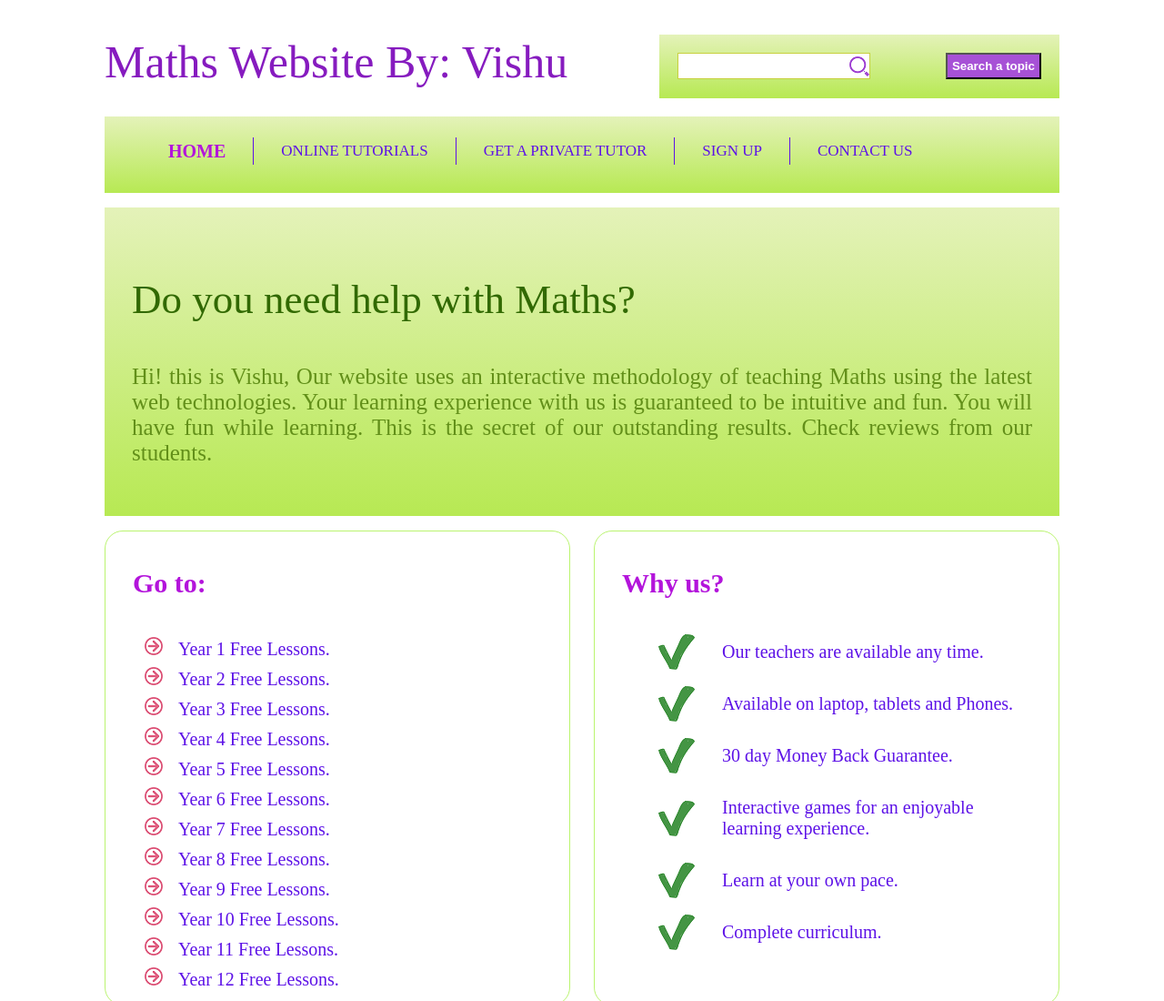
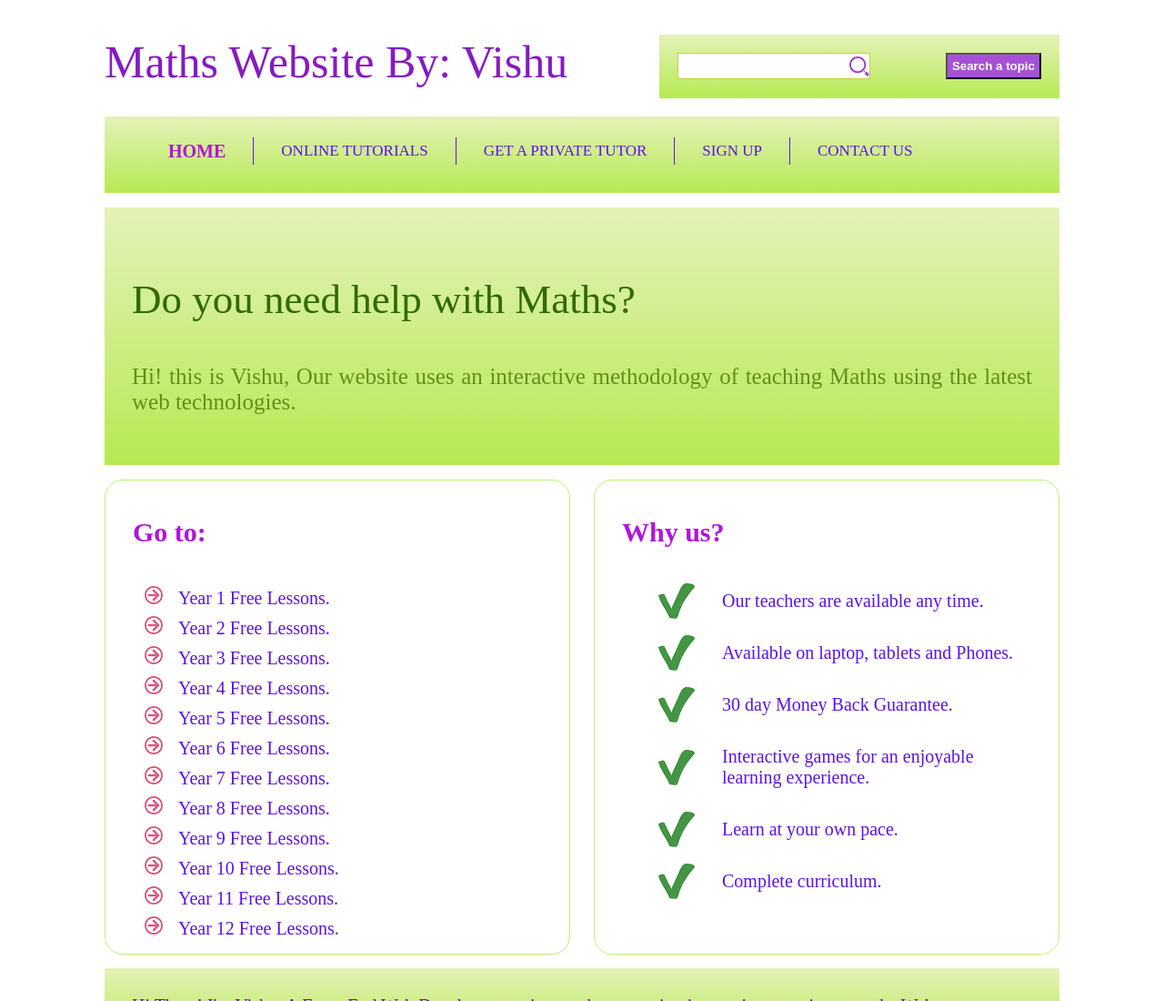
Before and after one commit to kvishalll/Math-Website, a plain HTML site: page index.html in a window 1280 px wide. Shown: the top 1100 px of the page at 91% size. Drawn offline with Linux system fonts and the light colour scheme.

Commit message:
New Update

```diff
--- a/index.html
+++ b/index.html
@@ -36,10 +36,8 @@
                 <h3>Do you need help with Maths?</h3>
                 <p>Hi! this is Vishu, Our website uses an interactive
                     methodology of teaching Maths using the latest web
-                    technologies. Your learning experience with us is
-                    guaranteed to be intuitive and fun. You will have fun
-                    while learning. This is the secret of our outstanding
-                    results. Check reviews from our students.</p>
+                    technologies.
+                </p>
             </div>
             <div id="leftsidebar" class="sidebar">
                 <h3>Go to:</h3>
```
